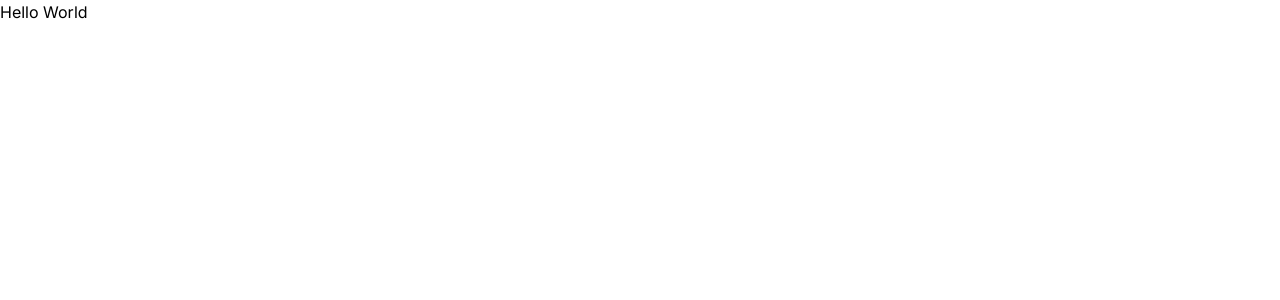
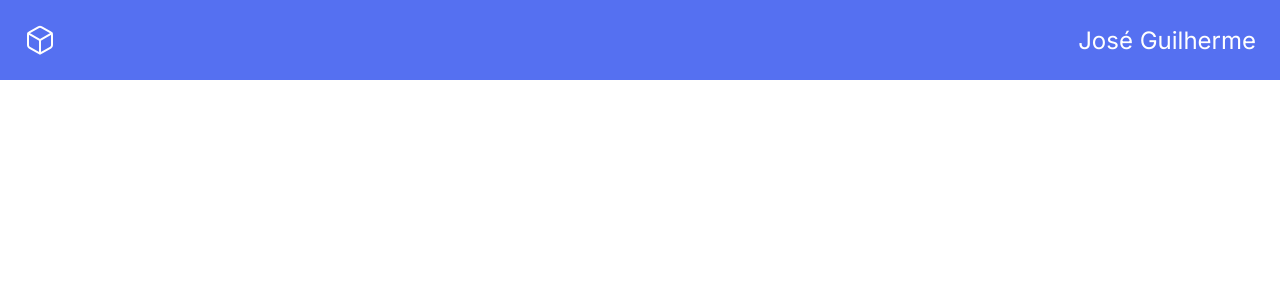
Before and after one commit to zehguilherme/ecommerce-crud, a Next.js app in the folder web/: page / in a window 1280 px wide. Shown: the top 300 px of the page. Built offline with nearby package versions, Linux system fonts and the light colour scheme.

Commit message:
Add header component on home page

```diff
--- /dev/null
+++ b/web/app/components/Header.tsx
@@ -0,0 +1,16 @@
+import Link from "next/link";
+import { Box } from "./icons/Box";
+
+export function Header() {
+  return (
+    <header className="bg-purple">
+      <nav className="flex justify-between items-center p-6">
+        <Link href="/">
+          <Box />
+        </Link>
+
+        <span className="text-3xl font-normal text-white">José Guilherme</span>
+      </nav>
+    </header>
+  );
+}
--- /dev/null
+++ b/web/app/components/icons/Box.tsx
@@ -0,0 +1,28 @@
+import React from "react";
+
+export function Box() {
+  return (
+    <svg
+      xmlns="http://www.w3.org/2000/svg"
+      width="32"
+      height="32"
+      fill="none"
+      viewBox="0 0 32 32"
+    >
+      <path
+        stroke="#fff"
+        strokeLinecap="round"
+        strokeLinejoin="round"
+        strokeWidth="2"
+        d="M28 21.333V10.667a2.666 2.666 0 00-1.333-2.307l-9.334-5.333a2.666 2.666 0 00-2.666 0L5.333 8.36A2.667 2.667 0 004 10.667v10.666a2.667 2.667 0 001.333 2.307l9.334 5.333a2.667 2.667 0 002.666 0l9.334-5.333A2.667 2.667 0 0028 21.333z"
+      ></path>
+      <path
+        stroke="#fff"
+        strokeLinecap="round"
+        strokeLinejoin="round"
+        strokeWidth="2"
+        d="M4.36 9.28L16 16.013 27.64 9.28M16 29.44V16"
+      ></path>
+    </svg>
+  );
+}
--- a/web/app/layout.tsx
+++ b/web/app/layout.tsx
@@ -1,13 +1,7 @@
-import type { Metadata } from 'next'
 import { Inter } from 'next/font/google'
 import './globals.css'
 
 const inter = Inter({ subsets: ['latin'] })
-
-export const metadata: Metadata = {
-  title: 'Create Next App',
-  description: 'Generated by create next app',
-}
 
 export default function RootLayout({
   children,
@@ -15,7 +9,7 @@ export default function RootLayout({
   children: React.ReactNode
 }) {
   return (
-    <html lang="en">
+    <html lang="pt-br">
       <body className={inter.className}>{children}</body>
     </html>
   )
--- a/web/app/page.tsx
+++ b/web/app/page.tsx
@@ -1,6 +1,11 @@
+import type { Metadata } from "next";
+import { Header } from "./components/Header";
+
+export const metadata: Metadata = {
+  title: "Home",
+  description: "E-commerce - Gerenciamento de produtos",
+};
 
 export default function Home() {
-  return (
-    <h1>Hello World</h1>
-  )
+  return <Header />;
 }
```
